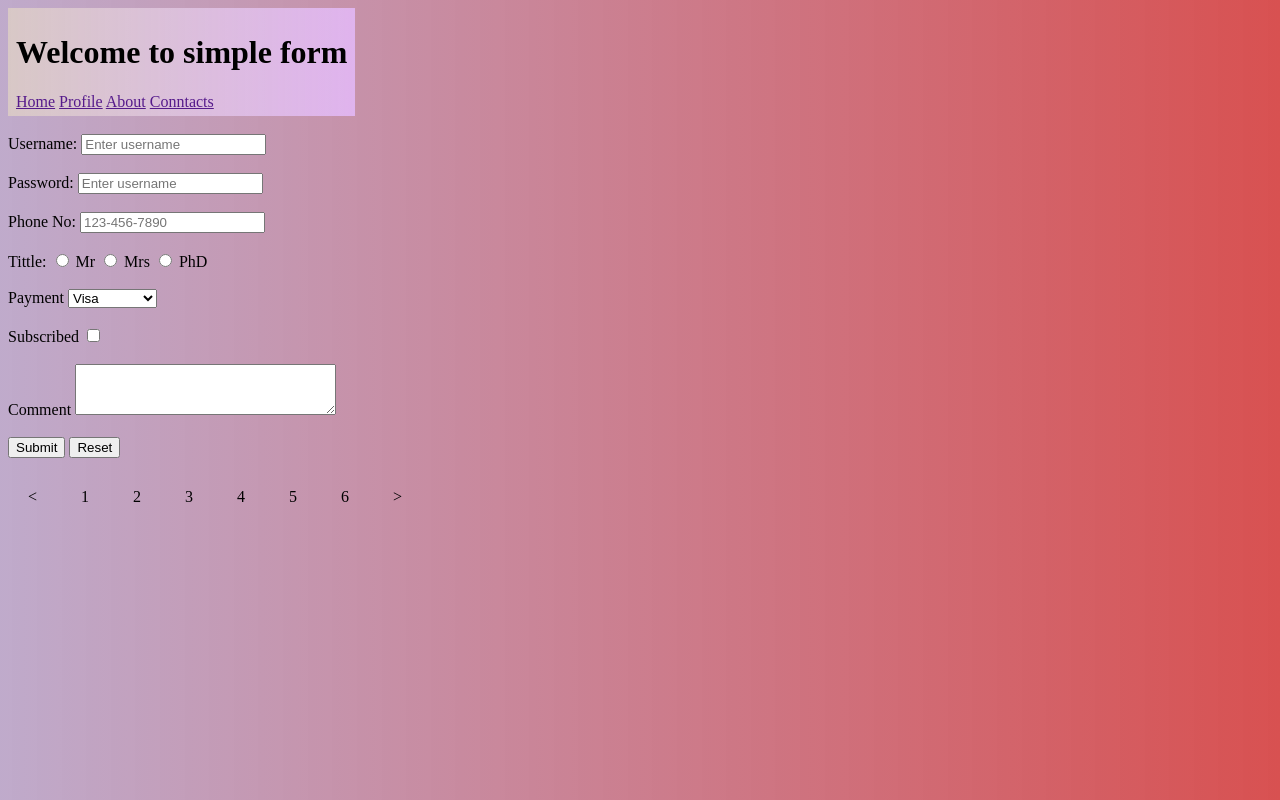
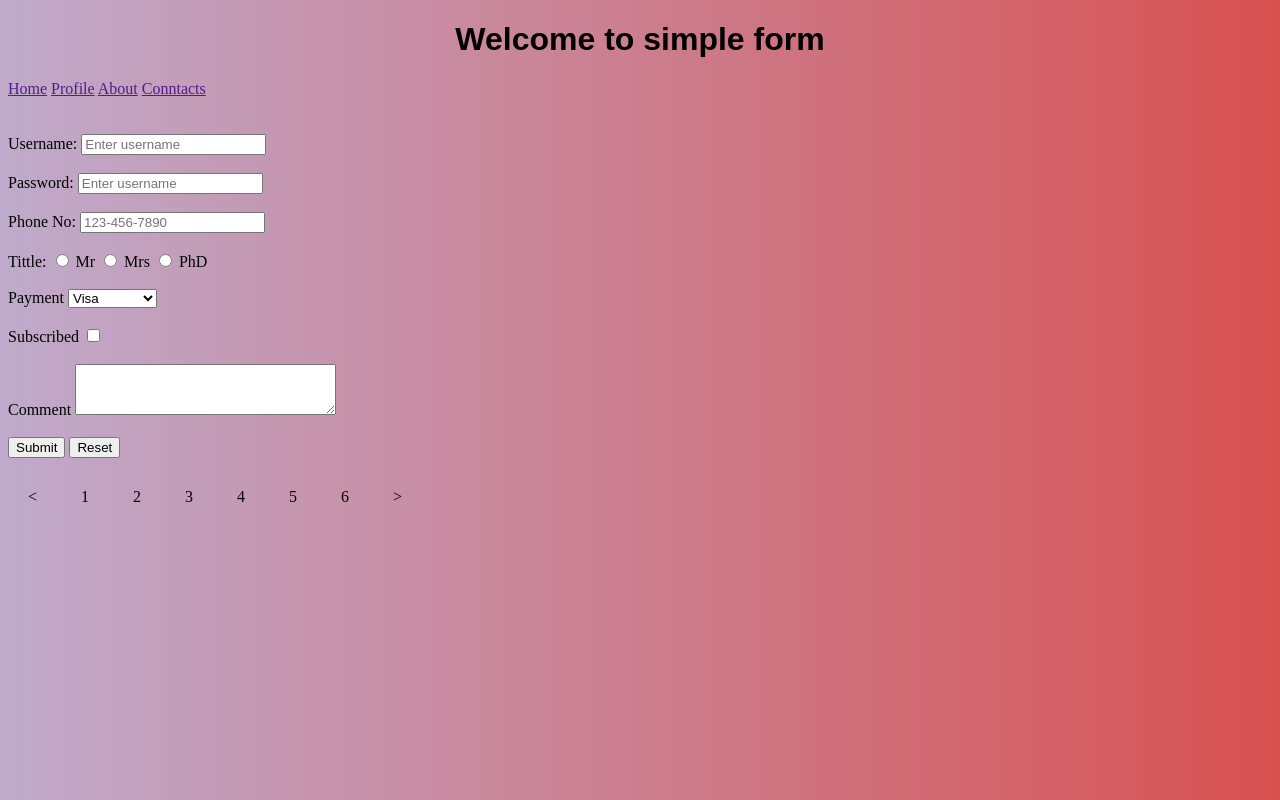
Before and after one commit to sohagbhuiyan/html_css_form, a plain HTML site: page index.html in a window 1280 px wide. Drawn offline with Linux system fonts and the light colour scheme.

Commit message:
css changes

```diff
--- a/style.css
+++ b/style.css
@@ -1,11 +1,9 @@
-.header {
-  position: fixed;
-  background-image: linear-gradient(
-    to left,
-    rgba(230, 188, 255, 0.795),
-    rgb(216, 200, 198)
-  );
-  padding: 5px 8px;
+
+h1{
+  display: flex;
+  justify-content: center;
+  font-size: 2rem;
+  font-family: Arial, Helvetica, sans-serif;
 }
 
 body {
@@ -16,10 +14,6 @@ body {
   );
 }
 
-form {
-  margin-top: 90px;
-}
-
 .pagination a {
   margin-top: 20px;
   text-decoration: dotted;
```
